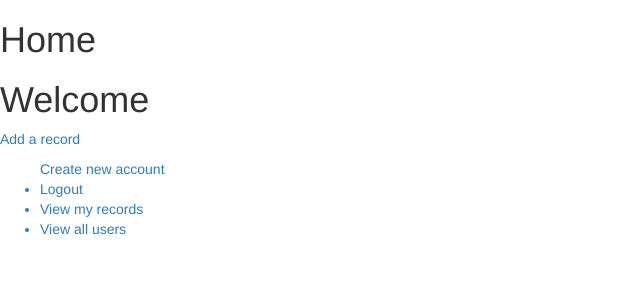
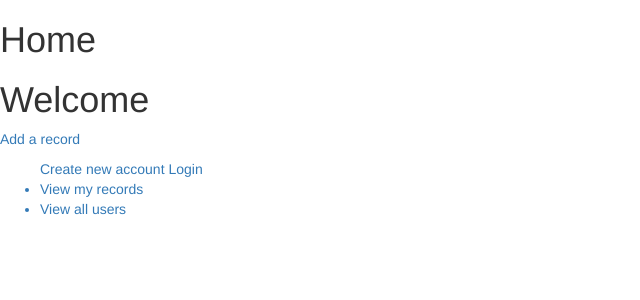
Before and after one commit to apierc2175/hey_neighbor, a Django app: page / in a window 1280 px wide. Shown: the part 20-320 px from the top of the page, without its empty margins (0-640 px from the left). Run offline with Django 3.2, Linux system fonts and the light colour scheme; some libraries are stand-ins or nearby versions.

Commit message:
login in and create account links work

```diff
--- a/accounts/urls.py
+++ b/accounts/urls.py
@@ -5,5 +5,6 @@ from . import views
 app_name = 'records'
 
 urlpatterns = [
-    path('signup/', views.SignUpView.as_view(), name="signup")
+    path('signup/', views.SignUpView.as_view(), name="signup"),
+    path('login/', views.LoginView.as_view(), name="login"),
 ]
--- a/accounts/views.py
+++ b/accounts/views.py
@@ -7,3 +7,8 @@ class SignUpView(generic.CreateView):
     form_class = UserCreationForm
     template_name = 'signup.html'
     success_url = reverse_lazy('login')
+
+class LoginView(generic.CreateView):
+    form_class = UserCreationForm
+    template_name = 'login.html'
+    success_url = reverse_lazy('index')
--- a/conf/urls.py
+++ b/conf/urls.py
@@ -23,6 +23,7 @@ urlpatterns = [
     path('accounts/', include('django.contrib.auth.urls')),
     path('accounts:logout/', include('django.contrib.auth.urls')),
     path('accounts:signup/', include('django.contrib.auth.urls')),
+    path('accounts:login/', include('django.contrib.auth.urls')),
     path('accounts/', include('accounts.urls', namespace='accounts')),
     path('admin/', admin.site.urls),
 ]
--- a/records/templates/records/index.html
+++ b/records/templates/records/index.html
@@ -7,7 +7,7 @@
   <a href="{% url 'records:create' %}"><p>Add a record</p></a>
   <ul>
     <a href="{% url 'accounts:signup' %}"<li>Create new account</li></a>
-    <a href="{% url 'logout' %}"><li>Logout</li></a>
+    <a href="{% url 'accounts:login' %}"<li>Login</li></a>
     <a href="{% url 'records:my' %}"><li>View my records</li></a>
     <a href="{% url 'records:user_list' %}"><li>View all users</li></a>
   </ul>
```
Also changed, not shown: db.sqlite3.
